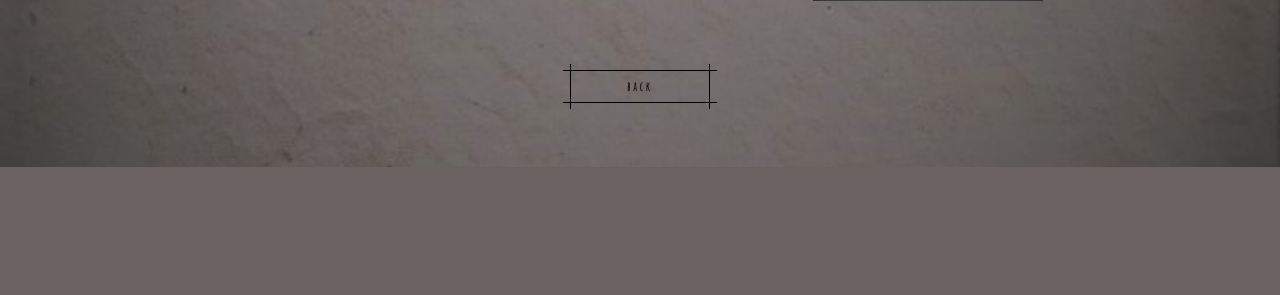
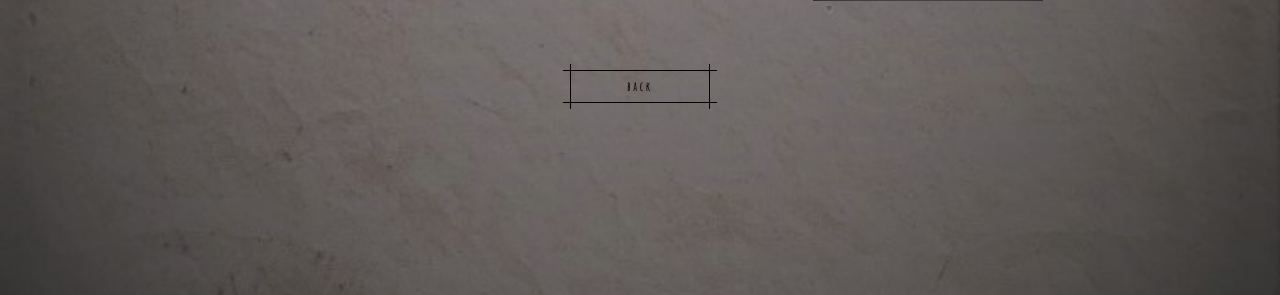
Before and after one commit to Next0000/after-school-talbe, a PHP site: the page made by シナリオ/index1.html in a window 1280 px wide. Shown: the part 1344-1639 px from the top of the page. Before the commit the page ends 1511 px from the top, so only its background shows below. Run offline with PHP 8.4, Linux system fonts and the light colour scheme; some web fonts are replaced.

Commit message:
Update style1.css

```diff
--- a/シナリオ/style1.css
+++ b/シナリオ/style1.css
@@ -4,7 +4,7 @@
 
 html {
   font-size: 0.25vw; /* px means 'pixels': the base font size is now 10 pixels high  */
-  font-family: 'Amatic SC', "Hannari";
+  font-family: 'Amatic SC', serif;
   background-color: #000000;
   background-image: url("../images/bg.jpg");
   background-size: cover;
@@ -34,6 +34,7 @@ h3{
 body {
   font-size: 1vw;
   margin: 5% 5%;
+  margin-bottom: 15%;
 }
 p, li{
   font-size: 1.5vw;
```
